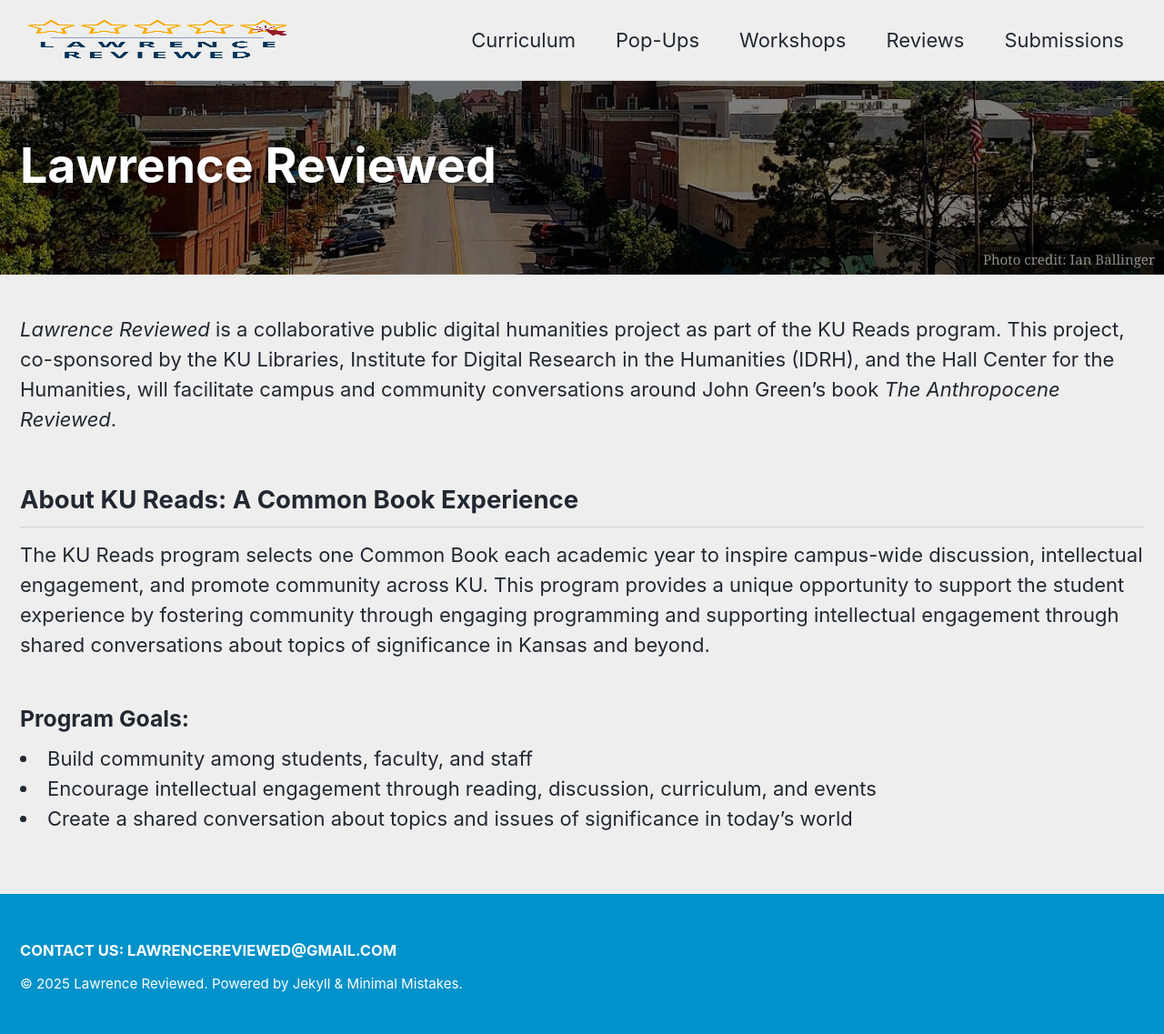
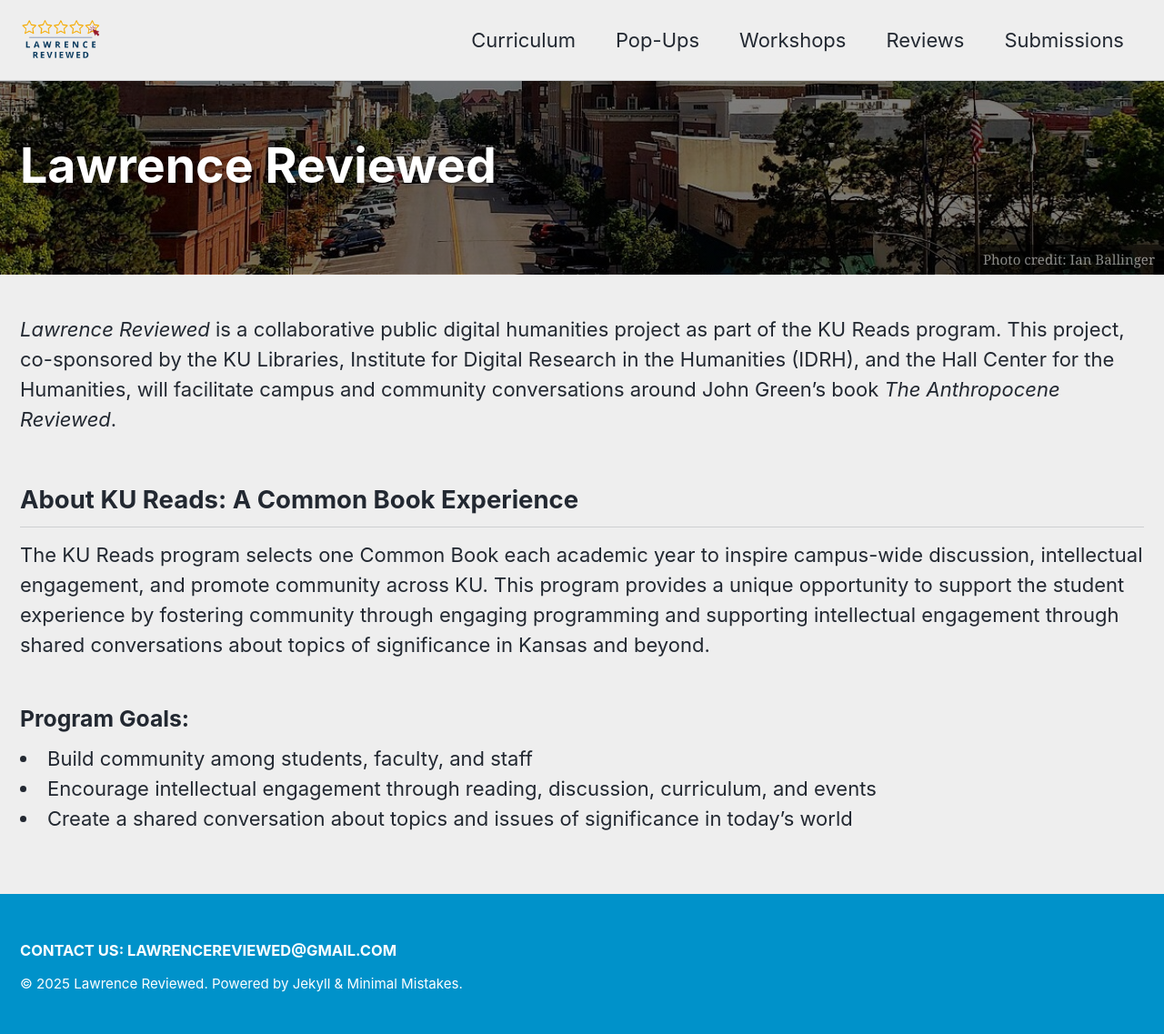
Before and after one commit to idrhku/lawrence-reviewed, a Jekyll site: the page built from index.html, in a window 1280 px wide. Shown: the whole page at 91% size. Built offline with Jekyll 4.4.1, drawn with Linux system fonts in a browser that asks for light colours; cached includes are drawn as plain includes; the list of posts is cut into pages by our own code.

Commit message:
Update masthead.html

```diff
--- a/_includes/masthead.html
+++ b/_includes/masthead.html
@@ -5,7 +5,7 @@
     <div class="masthead__menu">
       <nav id="site-nav" class="greedy-nav">
         {% unless logo_path == empty %}
-          <a class="site-logo" href="{{ '/' | relative_url }}"><img width="300px" height="auto" src="{{ logo_path | relative_url }}" alt="{{ site.masthead_title | default: site.title }}"></a>
+          <a class="site-logo" href="{{ '/' | relative_url }}"><img src="{{ logo_path | relative_url }}" alt="{{ site.masthead_title | default: site.title }}"></a>
         {% endunless %}
         <a class="site-title" href="{{ '/' | relative_url }}">
           {{ site.masthead_title | default: site.title }}
```
